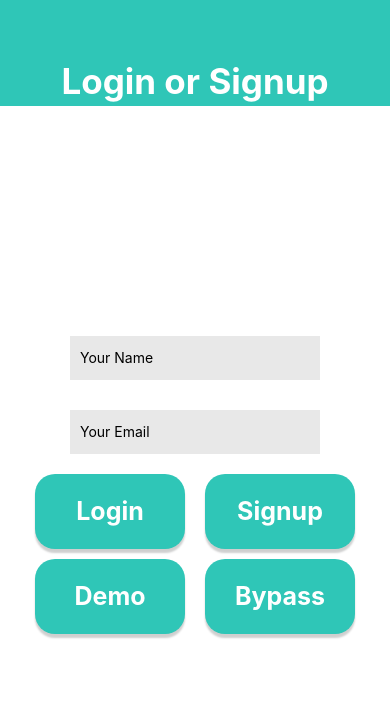
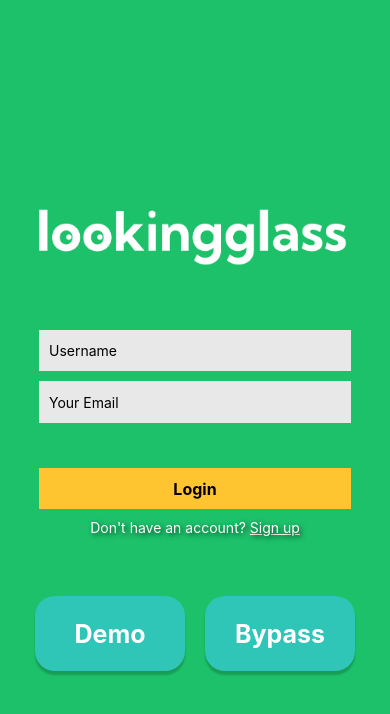
Before and after one commit to etzwang/FrontendFreshFoodies, a React Native app: screen /Storage in a window 390 px wide. Shown: the top 714 px of the page. Built offline with nearby package versions, Linux system fonts and the light colour scheme.

Commit message:
created inventory screen, header, adjusted login screen

```diff
--- a/app.json
+++ b/app.json
@@ -25,7 +25,6 @@
       "eas": {
         "projectId": "a69c51a4-8441-460d-b39f-b72655c32838"
       }
-    },
-    "owner": "quinam"
+    }
   }
 }
--- /dev/null
+++ b/pages/Header.js
@@ -0,0 +1,56 @@
+import React from 'react';
+import { View, Text, TouchableOpacity, StyleSheet } from 'react-native';
+import { Ionicons } from '@expo/vector-icons';
+
+function Header({ title }) {
+    return (
+        <View style={styles.headerContainer}>
+            <TouchableOpacity onPress={() => handleNavigation()}>
+                <Ionicons name="arrow-back" size={40} color="black" />
+            </TouchableOpacity>
+            <Text style={styles.title}>{title}</Text>
+            <View style={styles.rightIcons}>
+                <TouchableOpacity onPress={() => handleNotificationClick()}>
+                    <Ionicons name="notifications" size={24} color="black" paddingHorizontal={10}/>
+                </TouchableOpacity>
+                <TouchableOpacity onPress={() => handleMenuClick()}>
+                    <Ionicons name="menu" size={32} color="black" />
+                </TouchableOpacity>
+            </View>
+        </View>
+    );
+}
+
+const styles = StyleSheet.create({
+    headerContainer: {
+        flexDirection: 'row',
+        justifyContent: 'space-between',
+        alignItems: 'center',
+        paddingHorizontal: 16,
+        height: 100, // Adjusted height
+        borderBottomWidth: 1,
+        borderBottomColor: '#ccc',
+        paddingTop: 30,
+    },
+    title: {
+        fontSize: 24, // Increased font size
+        fontWeight: 'bold', // Bold font weight
+        textAlign: 'center',
+    },
+    rightIcons: {
+        flexDirection: 'row',
+        alignItems: 'center',
+    },
+});
+
+function handleNotificationClick() {
+    // Implement your notification click functionality here
+    console.log("Notification clicked!");
+}
+
+function handleMenuClick() {
+    // Implement your menu click functionality here
+    console.log("Menu clicked!");
+}
+
+export default Header;
--- a/pages/HomeScreen.js
+++ b/pages/HomeScreen.js
@@ -1,11 +1,13 @@
 import { createBottomTabNavigator } from "@react-navigation/bottom-tabs";
 import React from "react";
 import InventoryScreen from './InventoryScreen';
+import StorageScreen from './StorageScreen';
 import HouseBasketScreen from './HouseBasketScreen';
 import ScanReceiptScreen from "./ScanReceiptScreen";
 import LogoutScreen from "./LogoutScreen";
 import { AntDesign, FontAwesome5, MaterialCommunityIcons } from '@expo/vector-icons';
-import StorageScreen from "./StorageScreen";
+// import StorageScreen from "./StorageScreen";
+import Header from './Header';
 
 
 const Tab = createBottomTabNavigator();
@@ -14,6 +16,8 @@ const HomeScreen = () => {
   const [offer, setOffer] = React.useState(0);
 
   return (
+    <>
+      <Header title="Home"/>
       <Tab.Navigator
         screenOptions={{
           headerShown: false,
@@ -25,7 +29,7 @@ const HomeScreen = () => {
           tabBarInactiveTintColor: 'black',
         }}
         >
-      <Tab.Screen
+        {/* <Tab.Screen
           name="Storage"
           component={StorageScreen}
           options={{
@@ -36,7 +40,7 @@ const HomeScreen = () => {
             ),
           }}
           initialParams={{}}
-      />
+        /> */}
         <Tab.Screen
           name="Scanner"
           component={ScanReceiptScreen}
@@ -71,6 +75,7 @@ const HomeScreen = () => {
           }}
         />
       </Tab.Navigator>
+    </>
   );
 }
 
--- /dev/null
+++ b/pages/StorageScreen.js
@@ -0,0 +1,168 @@
+import React from 'react';
+import { View, Text, TouchableOpacity, StyleSheet, ImageBackground, TextInput } from 'react-native';
+import { Ionicons } from '@expo/vector-icons';
+import StorageImage from '../assets/StorageTitle.png'; // Import the image
+
+function InventoryScreen() {
+    return (
+        <View style={{ flex: 1, flexDirection: 'column' }}>
+            {/* Search Bar */}
+            <View style={styles.searchContainer}>
+                <Ionicons name="search-outline" size={24} color="black" style={styles.searchIcon} />
+                <TextInput
+                    style={styles.searchBar}
+                    placeholder="Search all"
+                    placeholderTextColor="#888"
+                />
+            </View>
+
+            {/* First set of inventory */}
+            <InventoryContent />
+
+            {/* Add Item Button */}
+            <TouchableOpacity style={styles.addItemButton}>
+                <Text style={styles.addItemButtonText}>Add Item</Text>
+            </TouchableOpacity>
+        </View>
+    );
+}
+
+function InventoryContent() {
+    return (
+        <View>
+            {/* Top rectangle with "Storage" */}
+            <ImageBackground
+                source={StorageImage}
+                style={{width:"100%", height:60}}
+                resizeMode="cover"
+            >
+                <Text style={styles.storageText}>Fruit</Text>
+            </ImageBackground>
+
+            {/* Header row */}
+            <View style={styles.headerRow}>
+                <Text style={styles.headerText}>Food</Text>
+                <Text style={styles.headerText}>Amount</Text>
+                <Text style={styles.headerText}>Expiration</Text>
+                <Text style={styles.headerText}>Action</Text>
+            </View>
+
+            {/* Sample Inventory Items */}
+            {renderInventoryItem('Apple', '5', '2024-03-10')}
+            {renderInventoryItem('Banana', '3', '2024-03-15')}
+            {renderInventoryItem('Orange', '4', '2024-03-12')}
+            {renderInventoryItem('Grapes', '2', '2024-03-18')}
+
+            {/* Top rectangle with "Storage" */}
+            <ImageBackground
+                source={StorageImage}
+                style={{width:"100%", height:60}}
+                resizeMode="cover"
+            >
+                <Text style={styles.storageText}>Pantry</Text>
+            </ImageBackground>
+
+            {/* Header row */}
+            <View style={styles.headerRow}>
+                <Text style={styles.headerText}>Food</Text>
+                <Text style={styles.headerText}>Amount</Text>
+                <Text style={styles.headerText}>Expiration</Text>
+                <Text style={styles.headerText}>Action</Text>
+            </View>
+
+            {/* Sample Inventory Items */}
+            {renderInventoryItem('Apple', '5', '2024-03-10')}
+            {renderInventoryItem('Banana', '3', '2024-03-15')}
+            {renderInventoryItem('Orange', '4', '2024-03-12')}
+            {renderInventoryItem('Grapes', '2', '2024-03-18')}
+        </View>
+    );
+}
+
+function renderInventoryItem(food, amount, expiration) {
+    return (
+        <View style={styles.inventoryItem}>
+            <Text style={styles.inventoryItemText}>{food}</Text>
+            <Text style={styles.inventoryItemText}>{amount}</Text>
+            <Text style={styles.inventoryItemText}>{expiration}</Text>
+            <TouchableOpacity style={styles.actionButton}>
+                <Ionicons name="ellipsis-horizontal" size={24} color="black" />
+            </TouchableOpacity>
+        </View>
+    );
+}
+
+const styles = StyleSheet.create({
+    storageText: {
+        color: 'white',
+        fontSize: 30,
+        textAlign: 'center',
+        paddingTop: 10,
+        fontWeight:"bold",
+    },
+    headerRow: {
+        backgroundColor: '#808080',
+        height: 40,
+        flexDirection: 'row',
+        alignItems: 'center',
+        paddingHorizontal: 30,
+    },
+    headerText: {
+        flex: 1,
+        textAlign: 'center',
+        color: '#FFFFFF'
+    },
+    inventoryItem: {
+        flexDirection: 'row',
+        alignItems: 'center',
+        borderBottomWidth: 1,
+        borderBottomColor: '#ccc',
+        paddingVertical: 12,
+    },
+    inventoryItemText: {
+        flex: 1,
+        textAlign: 'center',
+    },
+    actionButton: {
+        flex: 1,
+        alignItems: 'center',
+    },
+    addItemButton: {
+        backgroundColor: '#FFC531',
+        borderRadius: 20,
+        paddingVertical: 10,
+        paddingHorizontal: 20,
+        alignSelf: 'center',
+        marginTop: 20,
+        elevation: 5, // Shadow for Android
+        shadowColor: '#000', // Shadow for iOS
+        shadowOffset: {
+            width: 0,
+            height: 2,
+        },
+        shadowOpacity: 0.25,
+        shadowRadius: 3.84,
+    },
+    addItemButtonText: {
+        color: 'white',
+        fontSize: 16,
+    },
+    searchContainer: {
+        flexDirection: 'row',
+        alignItems: 'center',
+        marginVertical: 15,
+        marginHorizontal: 30,
+        borderWidth: 1,
+        borderColor: 'black',
+        paddingHorizontal: 10,
+    },
+    searchIcon: {
+        marginRight: 10,
+    },
+    searchBar: {
+        flex: 1,
+        height: 40,
+    },
+});
+
+export default InventoryScreen;
--- a/pages/login/LoginScreen.js
+++ b/pages/login/LoginScreen.js
@@ -1,9 +1,10 @@
 import React, { useState } from 'react';
-import { View, Text, StyleSheet, TextInput } from "react-native";
+import { View, Text, StyleSheet, TextInput, TouchableOpacity, ImageBackground } from "react-native";
 import Button from "../components/Button.js";
 import { useNavigation } from "@react-navigation/native";
 import AsyncStorage from '@react-native-async-storage/async-storage';
 import { makeHTTPRequest, createFridge } from '../utils/HttpUtils.js';
+import LgLogo from '../../assets/LgLogo.png';
 
 const LoginScreen = () => {
   const [userName, setUserName] = useState(null)
@@ -104,12 +105,16 @@ const LoginScreen = () => {
 
   return (
     <View style={styles.page}>
-    <Text style={styles.title}>Login or Signup</Text>
+        <ImageBackground
+                  source={LgLogo}
+                  style={{width:"100%", height:80}}
+        />
       <View style={styles.form}>
         <TextInput
           value={userName}
           onChangeText={(userName) => setUserName(userName)}
-        placeholder={'Your Name'}
+          placeholder={'Username'}
+          marginTop={"50%"}
           style={styles.input}
         />
         <TextInput
@@ -118,20 +123,16 @@ const LoginScreen = () => {
           placeholder={'Your Email'}
           style={styles.input}
         />
-      <View style={styles.buttonFlex}>
-        <Button
-          onPress={sendLoginRequest}
-          title="Login"
-          color="#2FC6B7"
-          width={150}
-        />
-        <View style={{ width: 20 }} />
-        <Button
-          onPress={sendSignupRequest}
-          title="Signup"
-          color="#2FC6B7"
-          width={150}
-        />
+        <TouchableOpacity onPress={sendLoginRequest} style={styles.button}>
+          <Text style={styles.buttonText}>Login</Text>
+        </TouchableOpacity>
+        <View>
+          <Text style={styles.signUpText}>
+            Don't have an account?{' '}
+            <TouchableOpacity onPress={sendSignupRequest}>
+              <Text style={styles.signUpLink}>Sign up</Text>
+            </TouchableOpacity>
+          </Text>
         </View>
         <View style={styles.buttonFlex}>
           <Button
@@ -156,9 +157,10 @@ const LoginScreen = () => {
 const styles = StyleSheet.create({
   page: {
     flex: 1,
-    justifyContent: "flex-end",
+    justifyContent: "flex-start",
     alignItems: "center",
-    backgroundColor: "#2FC6B7",
+    backgroundColor: "#1CC16A",
+    paddingTop: "50%",
   },
   title: {
     color: "#FFFFFF",
@@ -170,22 +172,50 @@ const styles = StyleSheet.create({
     width: "100%",
     height: "87.5%",
     alignItems: "center",
-    justifyContent: "center",
-    backgroundColor: "#FFFFFF",
+    justifyContent: "start",
+    backgroundColor: "#1CC16A",
+    paddingTop: 50,
   },
   input: {
-    width: 250,
-    height: 44,
+    width:"80%",
+    height:"8%",
     padding: 10,
-    marginTop: 20,
-    marginBottom: 10,
+    marginTop: 5,
+    marginBottom: 5,
     backgroundColor: '#e8e8e8'
   },
   buttonFlex: {
     flexDirection:"row",
     justifyContent: "center",
-    marginTop: 10
-  }
+    marginTop: 60,
+  },
+  signUpText: {
+    color: "#FFFFFF",
+    textShadowColor: 'rgba(0, 0, 0, 0.7)', // Shadow color
+    textShadowOffset: { width: 2, height: 2 }, // Shadow offset
+    textShadowRadius: 5, // Shadow radius
+  },
+  signUpLink: {
+    marginTop: 10,
+    color: "#FFFFFF",
+    textDecorationLine: 'underline',
+    textShadowColor: 'rgba(0, 0, 0, 0.7)', // Shadow color
+    textShadowOffset: { width: 2, height: 2 }, // Shadow offset
+    textShadowRadius: 5, // Shadow radius
+  },
+  button: {
+    width: "80%",
+    height: "8%",
+    backgroundColor: "#FFC531",
+    justifyContent: 'center',
+    alignItems: 'center',
+    marginTop: 40
+  },
+  buttonText: {
+    color: 'black',
+    fontSize: 16,
+    fontWeight: 'bold',
+  },
 });
 
 export default LoginScreen;
```
Also changed, not shown: assets/LgLogo.png (added), assets/StorageTitle.png (added). Lines whose indentation alone changed are shown as unchanged.
